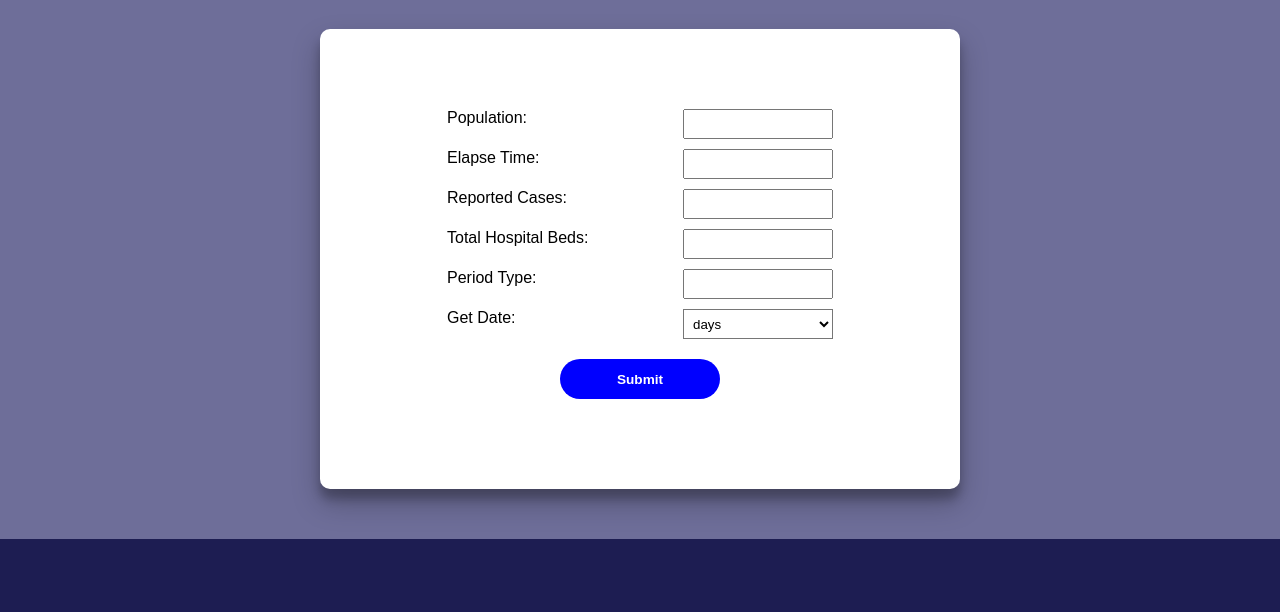
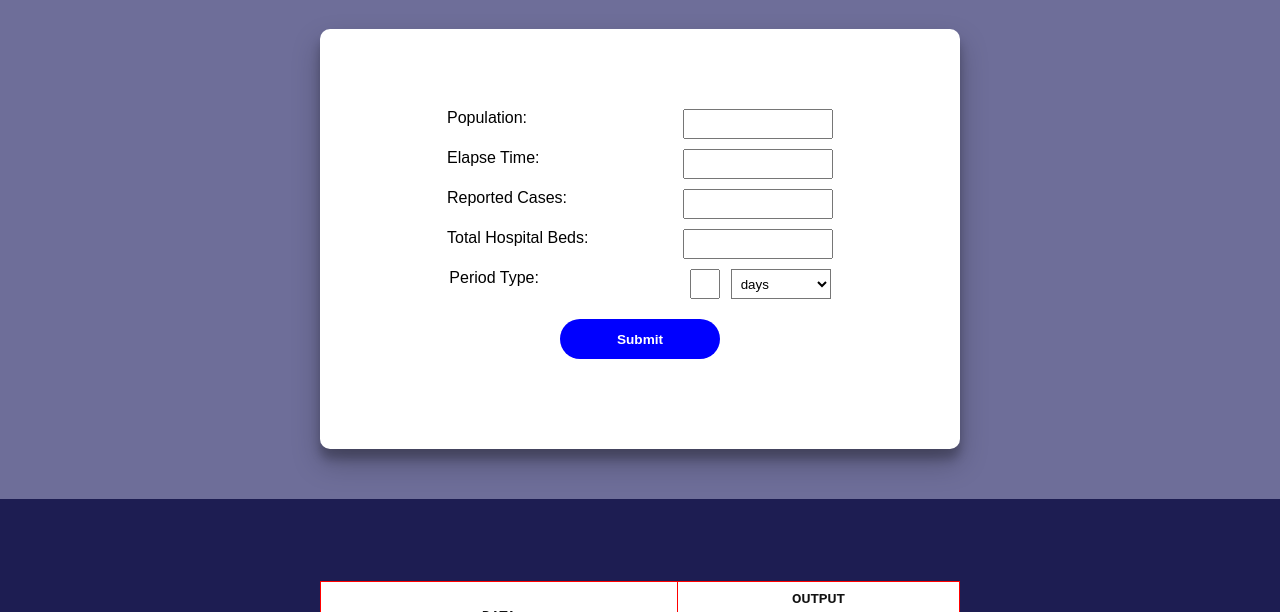
Before and after one commit to samspecial/covid19-estimator, a plain HTML site: page index.html in a window 1280 px wide. Shown: the part 116-728 px from the top of the page. Drawn offline with Linux system fonts and the light colour scheme.

Commit message:
data-period-type attribute fix

```diff
--- a/index.html
+++ b/index.html
@@ -37,9 +37,6 @@
       <div class="form-group">
         <label for="periodType">Period Type:</label>
         <input id="periodType" data-period-type type="number" aria-required="true">
-      </div>
-      <div class="form-group">
-        <label for="timeClass">Get Date:</label>
         <select id="timeClass" name="timeClass">Get Date:
           <option value="days">days</option>
           <option value="weeks">weeks</option>
--- a/style.css
+++ b/style.css
@@ -76,7 +76,12 @@ select{
   padding:5px;
   background:transparent;
 }
-
+input#periodType{
+  width:30px;
+}
+select#timeClass{
+  width:100px;
+}
 button  {
   width: 160px;
   height: 40px;
```
